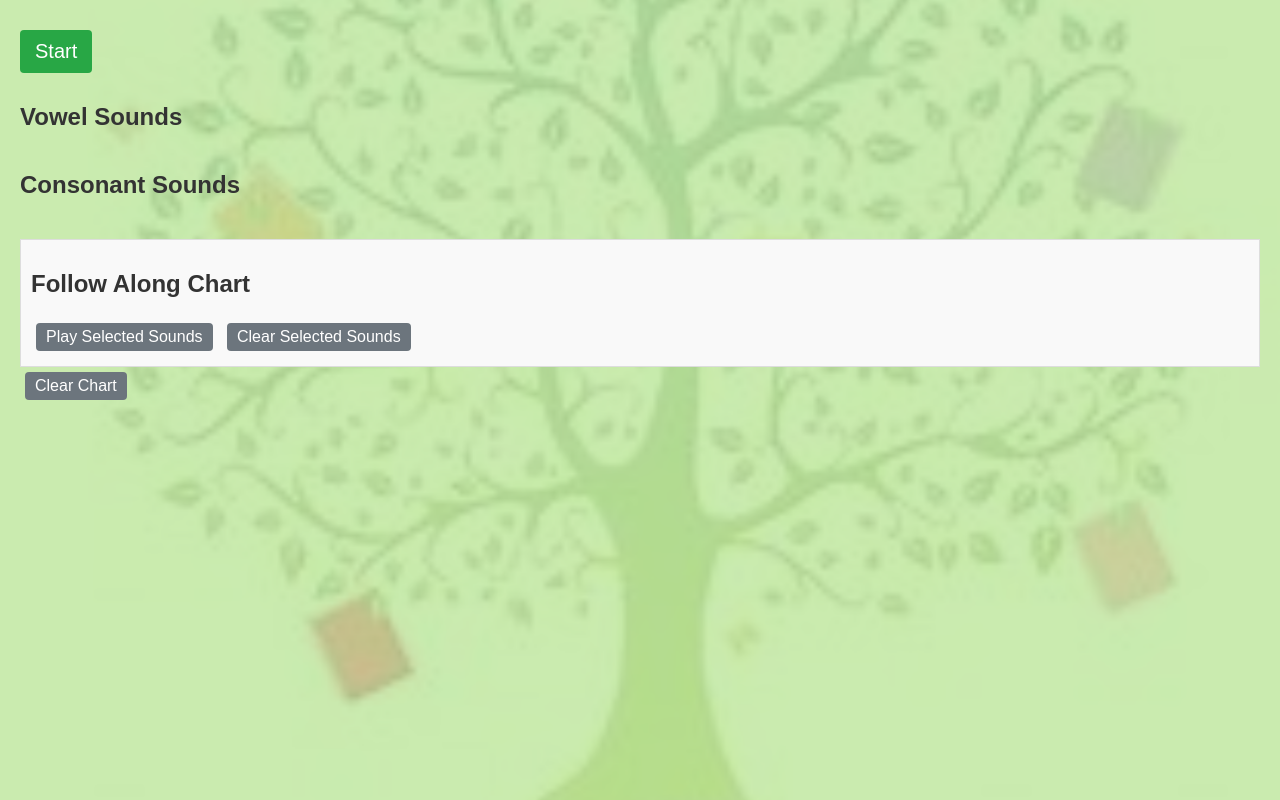
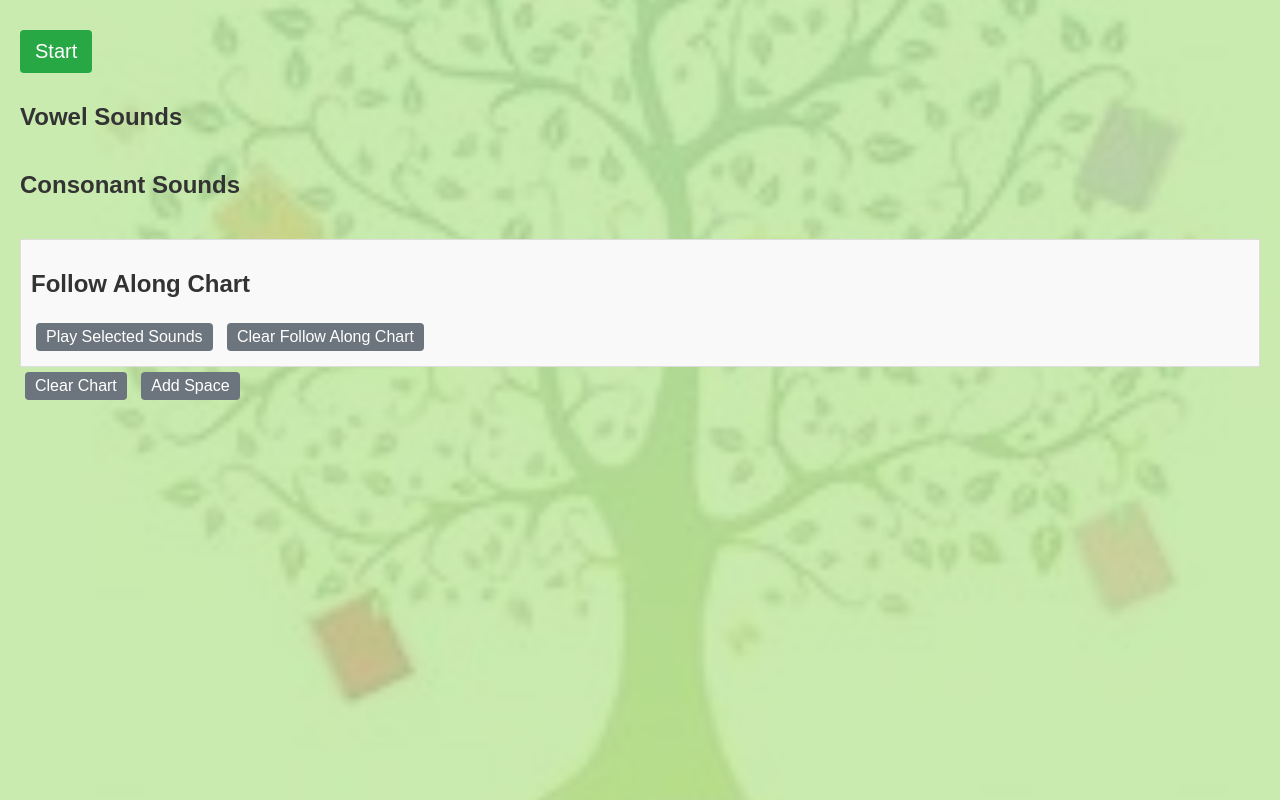
Before and after one commit to pdowg420/interactive-phonetic-chart, a plain HTML site: page index.html in a window 1280 px wide. Drawn offline with Linux system fonts and the light colour scheme.

Commit message:
Update index.html

```diff
--- a/index.html
+++ b/index.html
@@ -77,9 +77,10 @@
     <div id="follow-along">
         <h2>Follow Along Chart</h2>
         <button class="play-button small-button" onclick="playSelectedSounds()">Play Selected Sounds</button>
-        <button class="small-button" onclick="clearFollowAlong()">Clear Selected Sounds</button>
+        <button class="small-button" onclick="clearFollowAlong()">Clear Follow Along Chart</button>
     </div>
     <button id="clear-chart-button" class="small-button">Clear Chart</button>
+    <button id="space-button" class="small-button" onclick="addSpace()">Add Space</button>
     <script>
         const phoneticSounds = {
             vowels: {
@@ -186,6 +187,14 @@
             isPlaying = false;
         }
 
+        // Add Space to Follow Along Chart
+        function addSpace() {
+            const spaceElement = document.createElement('div');
+            spaceElement.className = 'chart-button';
+            spaceElement.textContent = ' ';
+            document.getElementById('follow-along').appendChild(spaceElement);
+        }
+
         // Initialize the app
         function init() {
             console.log('DEBUG: Initialization started');
```
